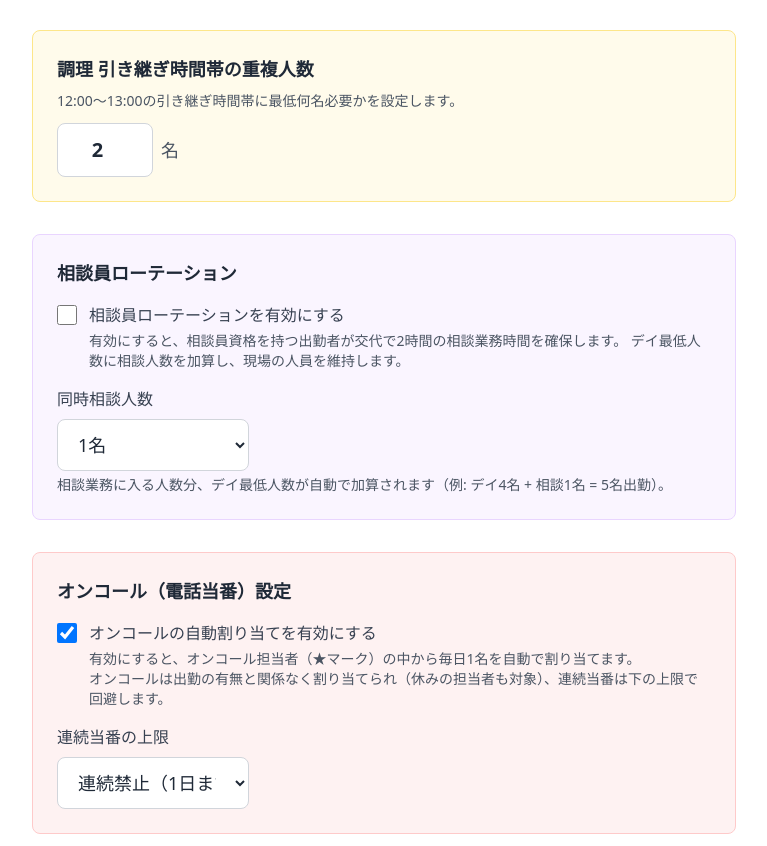
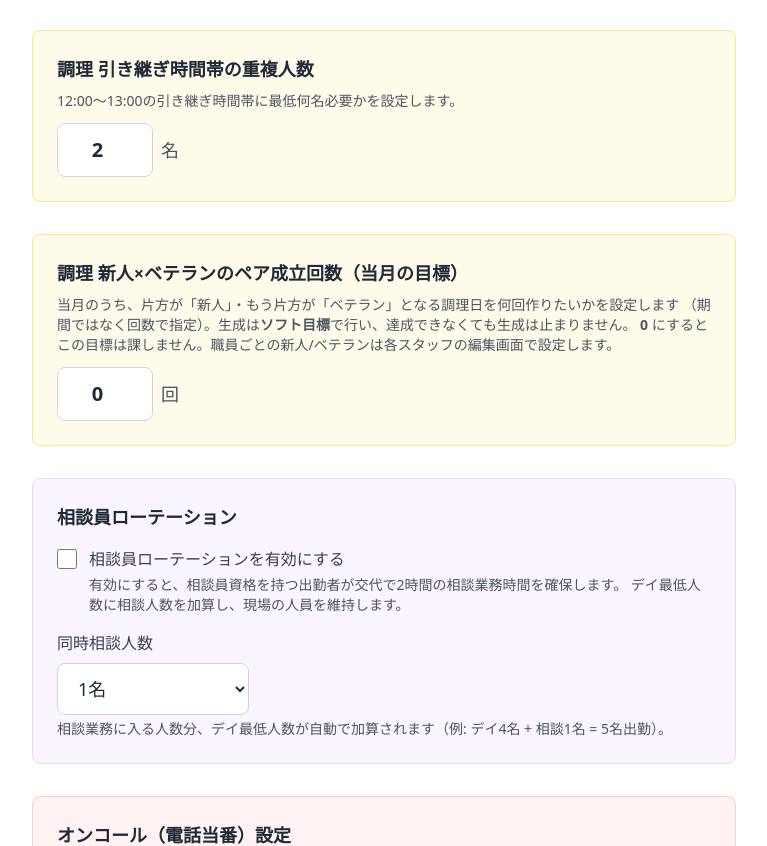
Before and after one commit to hinarisa5699-wq/shift-app-new, a Flask app: page /settings in a window 1280 px wide. Shown: the part 2502-3348 px from the top of the page, without its empty margins (32-799 px from the left). Run offline with Flask 3, Linux system fonts and the light colour scheme; the visitor is signed in with stand-in values (Sample User, id 1); data comes from the database, SQL or seed files in the repository; some libraries are stand-ins or nearby versions.

Commit message:
feat: 調理スタッフの新人/ベテラン属性＋新人×ベテランのペア成立回数ソフト目標（依頼文28）
- staff.cooking_experience カラム追加（""/new/veteran、ALTERマイグレーション）
- shift_settings.cooking_pair_target カラム追加（当月の目標回数、0=無効）
- スタッフ編集UIに経験区分セレクト（区分=調理のときのみ表示）
- 設定画面にペア目標回数の入力欄
- ソルバー: 各営業日「新人≥1かつベテラン≥1勤務」をペア成立とみなし
  不足分をソフト目標で最小化（未達でもinfeasibleにしない）
- 未達時は警告 cook_pair_shortfall「新人×ベテランのペア ◯/◯回（未達）」

Co-Authored-By: Claude Opus 4.8 (1M context) <noreply@anthropic.com>

```diff
--- a/app.py
+++ b/app.py
@@ -162,6 +162,17 @@ def _normalize_role(value: str) -> str:
         "sekinin_assist": "sekinin_assist", "サ責補佐": "sekinin_assist",
     }
     return table.get(v, table.get(v.lower(), ""))
+
+
+def _normalize_cooking_experience(value: str) -> str:
+    """調理スタッフの経験区分（依頼文28）。入力 → "new"/"veteran"/""（未設定）。"""
+    v = str(value or "").strip().lower()
+    table = {
+        "": "", "未設定": "", "none": "",
+        "new": "new", "新人": "new", "rookie": "new",
+        "veteran": "veteran", "ベテラン": "veteran", "vet": "veteran",
+    }
+    return table.get(v, table.get(str(value or "").strip(), ""))
 
 
 def _split_multi(value: str) -> list[str]:
@@ -299,6 +310,9 @@ def _run_migrations(app):
         cursor.execute("ALTER TABLE staff ADD COLUMN car_commute BOOLEAN DEFAULT 0")
     if "parking_slot" not in columns:
         cursor.execute("ALTER TABLE staff ADD COLUMN parking_slot VARCHAR(10) NOT NULL DEFAULT ''")
+    # --- 調理スタッフの経験区分（依頼文28・新人/ベテラン）---
+    if "cooking_experience" not in columns:
+        cursor.execute("ALTER TABLE staff ADD COLUMN cooking_experience VARCHAR(10) NOT NULL DEFAULT ''")
 
     # ShiftSettings テーブル
     columns = [row[1] for row in cursor.execute("PRAGMA table_info(shift_settings)").fetchall()]
@@ -324,6 +338,9 @@ def _run_migrations(app):
         cursor.execute("ALTER TABLE shift_settings ADD COLUMN counselor_desk_enabled BOOLEAN DEFAULT 0")
     if "counselor_desk_count" not in columns:
         cursor.execute("ALTER TABLE shift_settings ADD COLUMN counselor_desk_count INTEGER DEFAULT 1")
+    # 調理：新人×ベテランのペア成立回数の目標値（依頼文28）
+    if "cooking_pair_target" not in columns:
+        cursor.execute("ALTER TABLE shift_settings ADD COLUMN cooking_pair_target INTEGER DEFAULT 0")
 
     # GeneratedShift テーブル
     columns = [row[1] for row in cursor.execute("PRAGMA table_info(generated_shift)").fetchall()]
@@ -1102,6 +1119,11 @@ def create_app():
             holiday_ng="holiday_ng" in request.form,
             car_commute="car_commute" in request.form,
             parking_slot=(request.form.get("parking_slot", "") or "").strip(),
+            # 調理スタッフのみ新人/ベテランを保持（それ以外は未設定）
+            cooking_experience=(
+                _normalize_cooking_experience(request.form.get("cooking_experience", ""))
+                if staff_group == "cooking" else ""
+            ),
         )
         db.session.add(staff)
         db.session.flush()  # IDを取得
@@ -1155,6 +1177,10 @@ def create_app():
             staff.has_phone_duty = False
             staff.can_bath_assist = False
             staff.available_time_slots = "full_day"
+            # 調理スタッフのみ新人/ベテランを保持
+            staff.cooking_experience = _normalize_cooking_experience(
+                request.form.get("cooking_experience", "")
+            )
         else:
             staff.can_visit = "can_visit" in request.form
             staff.has_phone_duty = "has_phone_duty" in request.form
@@ -1162,6 +1188,8 @@ def create_app():
             staff.available_time_slots = request.form.get(
                 "available_time_slots", staff.available_time_slots
             )
+            # 調理以外に変更された場合は経験区分をクリア
+            staff.cooking_experience = ""
 
         staff.max_consecutive_days = safe_int(
             request.form.get("max_consecutive_days"), staff.max_consecutive_days
@@ -1591,6 +1619,8 @@ def create_app():
         s.max_day_service = safe_int(request.form.get("max_day_service"), 0)
         s.counselor_desk_enabled = "counselor_desk_enabled" in request.form
         s.counselor_desk_count = safe_int(request.form.get("counselor_desk_count"), 1)
+        # 調理 新人×ベテランのペア成立回数の目標値（依頼文28・0=無効）
+        s.cooking_pair_target = max(0, safe_int(request.form.get("cooking_pair_target"), 0))
         db.session.commit()
         flash("条件設定を保存しました。", "success")
         return redirect(url_for("settings"))
@@ -2001,6 +2031,7 @@ def create_app():
                 "workable_dates": workable_dates_map.get(s.id, []),
                 "work_start_time": getattr(s, "work_start_time", "") or "",
                 "work_end_time": getattr(s, "work_end_time", "") or "",
+                "cooking_experience": getattr(s, "cooking_experience", "") or "",
             }
             if s.staff_group == "cooking":
                 cook_dicts.append(d)
@@ -2038,6 +2069,7 @@ def create_app():
             "placement_rules": placement_rules_data,
             "cooking_combo_rules": cooking_combo_data,
             "cooking_types": cooking_types_data,
+            "cooking_pair_target": getattr(settings_obj, 'cooking_pair_target', 0) or 0,
         }
 
         # --- オンコール（電話当番）を生成前に確定 ---
--- a/models.py
+++ b/models.py
@@ -64,6 +64,11 @@ class Staff(db.Model):
     parking_slot = db.Column(db.String(10), default="", nullable=False)
     # 固定枠番号（例 "4"/"7"/"8"）。空欄ならローテーション扱い。
 
+    # --- 調理スタッフの経験区分（依頼文28・新人/ベテラン）---
+    cooking_experience = db.Column(db.String(10), default="", nullable=False)
+    # "" = 未設定, "new" = 新人, "veteran" = ベテラン
+    # 調理スタッフのみ意味を持つ。新人×ベテランのペア成立回数（ソフト目標）に使用。
+
     # リレーション
     day_off_requests = db.relationship(
         "DayOffRequest", backref="staff", lazy=True, cascade="all, delete-orphan"
@@ -110,6 +115,7 @@ class Staff(db.Model):
             "work_end_time": self.work_end_time or "",
             "car_commute": self.car_commute or False,
             "parking_slot": self.parking_slot or "",
+            "cooking_experience": self.cooking_experience or "",
         }
 
 
@@ -330,6 +336,11 @@ class ShiftSettings(db.Model):
     counselor_desk_enabled = db.Column(db.Boolean, default=False)
     counselor_desk_count = db.Column(db.Integer, default=1)  # 同時事務人数
 
+    # 調理：新人×ベテランのペア成立回数の目標値（依頼文28・ソフト目標）
+    cooking_pair_target = db.Column(db.Integer, default=0)
+    # 当月に「片方=新人・もう片方=ベテラン」の調理日を何回作りたいか。
+    # 0 = 無効（ペア目標を課さない）。期間ではなく回数で指定する。
+
     def to_dict(self):
         """辞書形式に変換"""
         return {
@@ -353,6 +364,7 @@ class ShiftSettings(db.Model):
             "max_day_service": self.max_day_service or 0,
             "counselor_desk_enabled": self.counselor_desk_enabled or False,
             "counselor_desk_count": self.counselor_desk_count if self.counselor_desk_count is not None else 1,
+            "cooking_pair_target": self.cooking_pair_target or 0,
         }
 
 
--- a/templates/settings.html
+++ b/templates/settings.html
@@ -268,6 +268,25 @@
                        value="{{ settings.min_cooking_overlap if settings and settings.min_cooking_overlap is not none else 2 }}"
                        class="w-24 px-4 py-3 text-xl font-bold text-center border border-gray-300 rounded-lg focus:ring-2 focus:ring-primary-500 focus:border-primary-500 transition-colors">
                 <span class="text-lg text-gray-600">名</span>
+            </div>
+        </div>
+
+        <!-- 調理 新人×ベテランのペア成立回数（依頼文28・当月の目標） -->
+        <div class="mb-8 p-6 bg-amber-50 rounded-lg border border-amber-200">
+            <label for="cooking_pair_target" class="block text-lg font-semibold text-gray-800 mb-2">
+                調理 新人×ベテランのペア成立回数（当月の目標）
+            </label>
+            <p class="text-gray-600 text-sm mb-3">
+                当月のうち、片方が「新人」・もう片方が「ベテラン」となる調理日を何回作りたいかを設定します
+                （期間ではなく回数で指定）。生成は<strong>ソフト目標</strong>で行い、達成できなくても生成は止まりません。
+                <strong>0</strong> にするとこの目標は課しません。職員ごとの新人/ベテランは各スタッフの編集画面で設定します。
+            </p>
+            <div class="flex items-center gap-2">
+                <input type="number" id="cooking_pair_target" name="cooking_pair_target"
+                       min="0" max="31"
+                       value="{{ settings.cooking_pair_target if settings and settings.cooking_pair_target is not none else 0 }}"
+                       class="w-24 px-4 py-3 text-xl font-bold text-center border border-gray-300 rounded-lg focus:ring-2 focus:ring-primary-500 focus:border-primary-500 transition-colors">
+                <span class="text-lg text-gray-600">回</span>
             </div>
         </div>
 
```
Also changed, not shown: solver.py (+75 -2 lines), templates/staff_form.html (+18 -0 lines).
